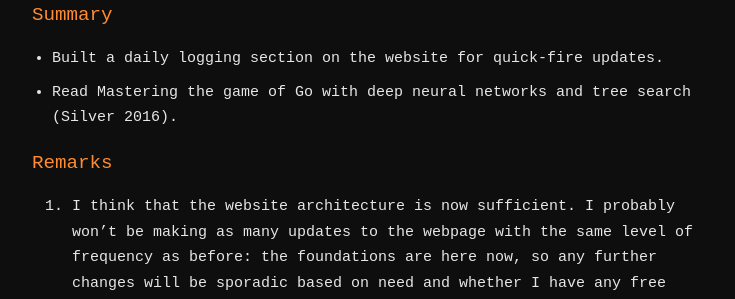
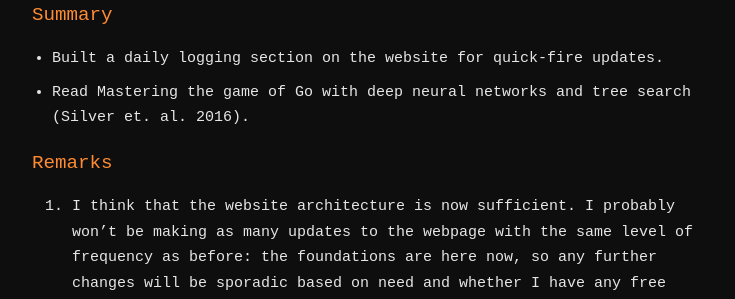
Before and after one commit to aravinthen/aravinthen.github.io, a Jekyll site: the page built from _log/2026-01-02-first-log-post.md, in a window 1280 px wide. Shown: the part 372-671 px from the top of the page, without its empty margins (272-1007 px from the left). Built offline with Jekyll 4.4.1, drawn with Linux system fonts in a browser that asks for light colours.

```diff
--- a/_log/2026-01-02-first-log-post.md
+++ b/_log/2026-01-02-first-log-post.md
@@ -7,7 +7,7 @@ tags: [website]
 
 ## Summary
 * Built a daily logging section on the website for quick-fire updates.
-* Read Mastering the game of Go with deep neural networks and tree search (Silver 2016).
+* Read Mastering the game of Go with deep neural networks and tree search (Silver et. al. 2016).
 
 ## Remarks
 1. I think that the website architecture is now sufficient. I probably won't be making as many updates to the webpage with the same level of frequency as before: the foundations are here now, so any further changes will be sporadic based on need and whether I have any free time (which I likely won't).
```
Also changed, not shown: _log/2026-01-03-post2.md (added, +16 -0 lines), 1 other file.
